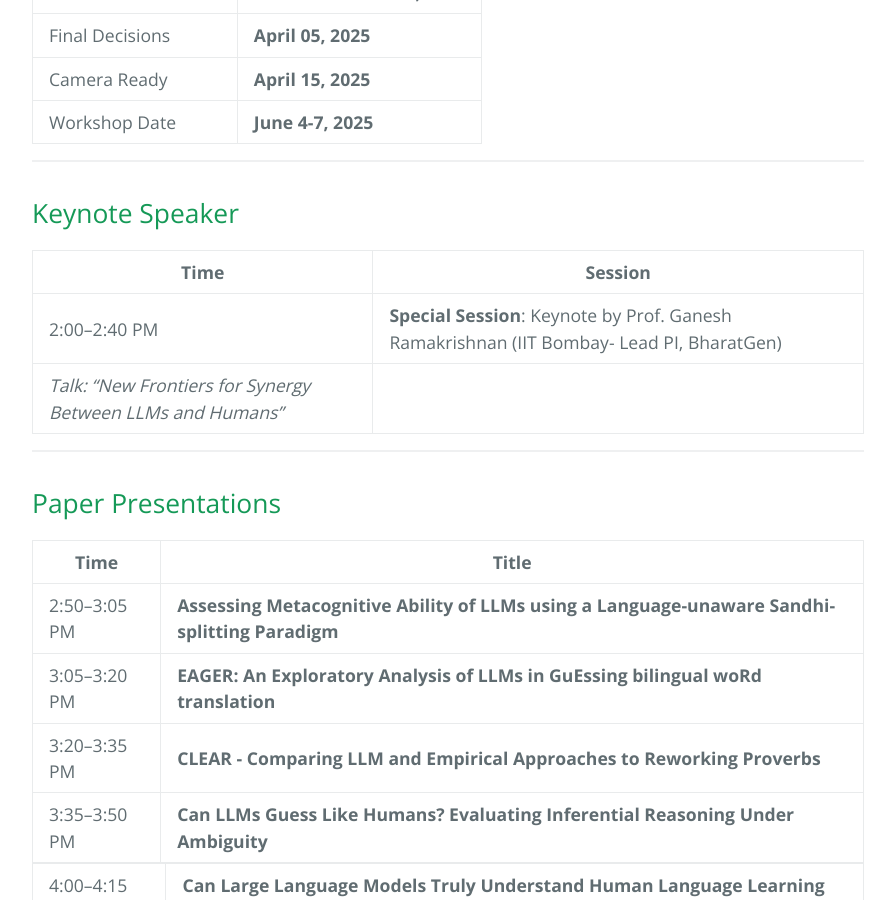
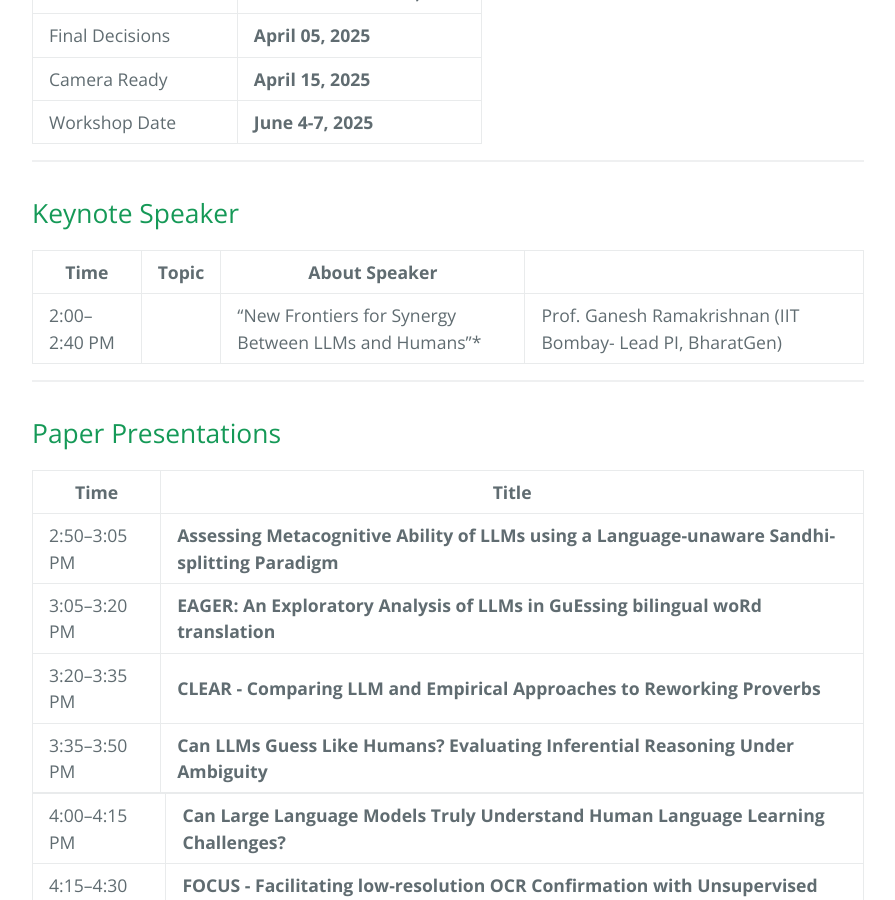
Before and after one commit to indicnlpiitmandi/indicnlpiitmandi.github.io, a Jekyll site: the page built from index.md, in a window 1280 px wide and 900 px high, scrolled down 1624 px. Shown: the whole window, without its empty margins (192-1087 px from the left). Built offline with Jekyll 4.4.1, drawn with Linux system fonts in a browser that asks for light colours; the repository's description, which GitHub fills in, is left out.

Commit message:
Update index.md

```diff
--- a/index.md
+++ b/index.md
@@ -40,10 +40,10 @@ We invite submissions of extended abstracts and full papers on the themes of thi
 
 ## Keynote Speaker
 
-| Time       | Session                      |
-| -----------------   |------------------------------|
-| 2:00–2:40 PM | **Special Session**: Keynote by Prof. Ganesh Ramakrishnan (IIT Bombay- Lead PI, BharatGen)
-| *Talk: "New Frontiers for Synergy Between LLMs and Humans"* |
+| Time       | Topic   | About Speaker                      |
+| -----------------   |------------------------------| | ----------|
+| 2:00–2:40 PM || "New Frontiers for Synergy Between LLMs and Humans"* | Prof. Ganesh Ramakrishnan (IIT Bombay- Lead PI, BharatGen)  |
+
 
 ---
 
```
